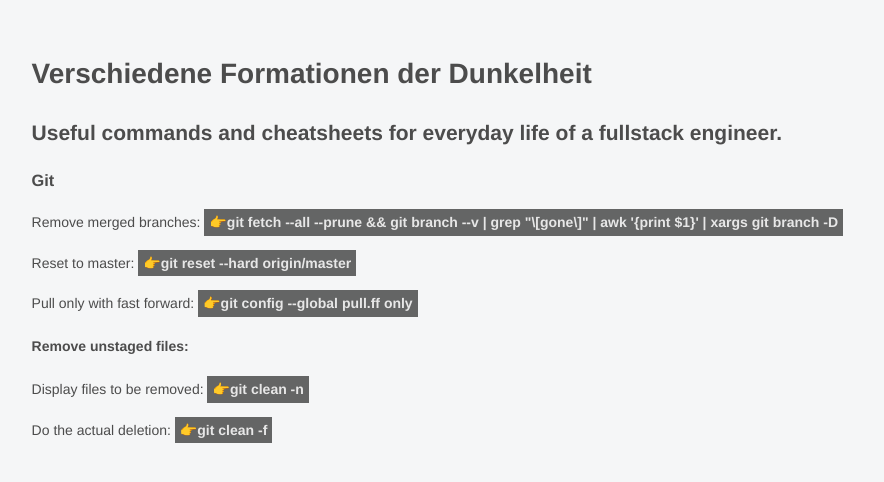
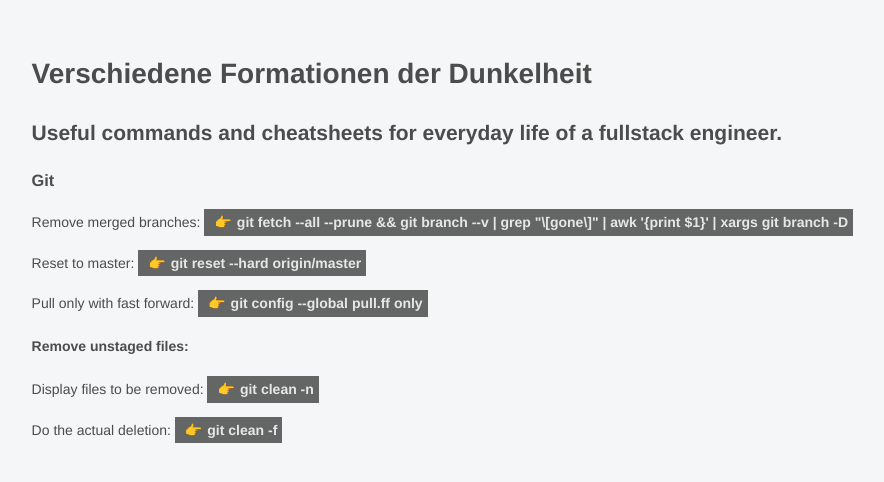
Before and after one commit to yyankowski/yyankowski.github.io, a plain HTML site: page index.html in a window 1280 px wide. Shown: the whole page, without its empty margins (2-886 px from the left). Drawn offline with Linux system fonts and the light colour scheme.

Commit message:
Update style.css

```diff
--- a/style.css
+++ b/style.css
@@ -17,6 +17,6 @@ body {
 
 .command::before {
   content: "👉";
-  margin-incline: 5px;
+  margin-inline: 5px;
   color: #f38b08;
 }
```
